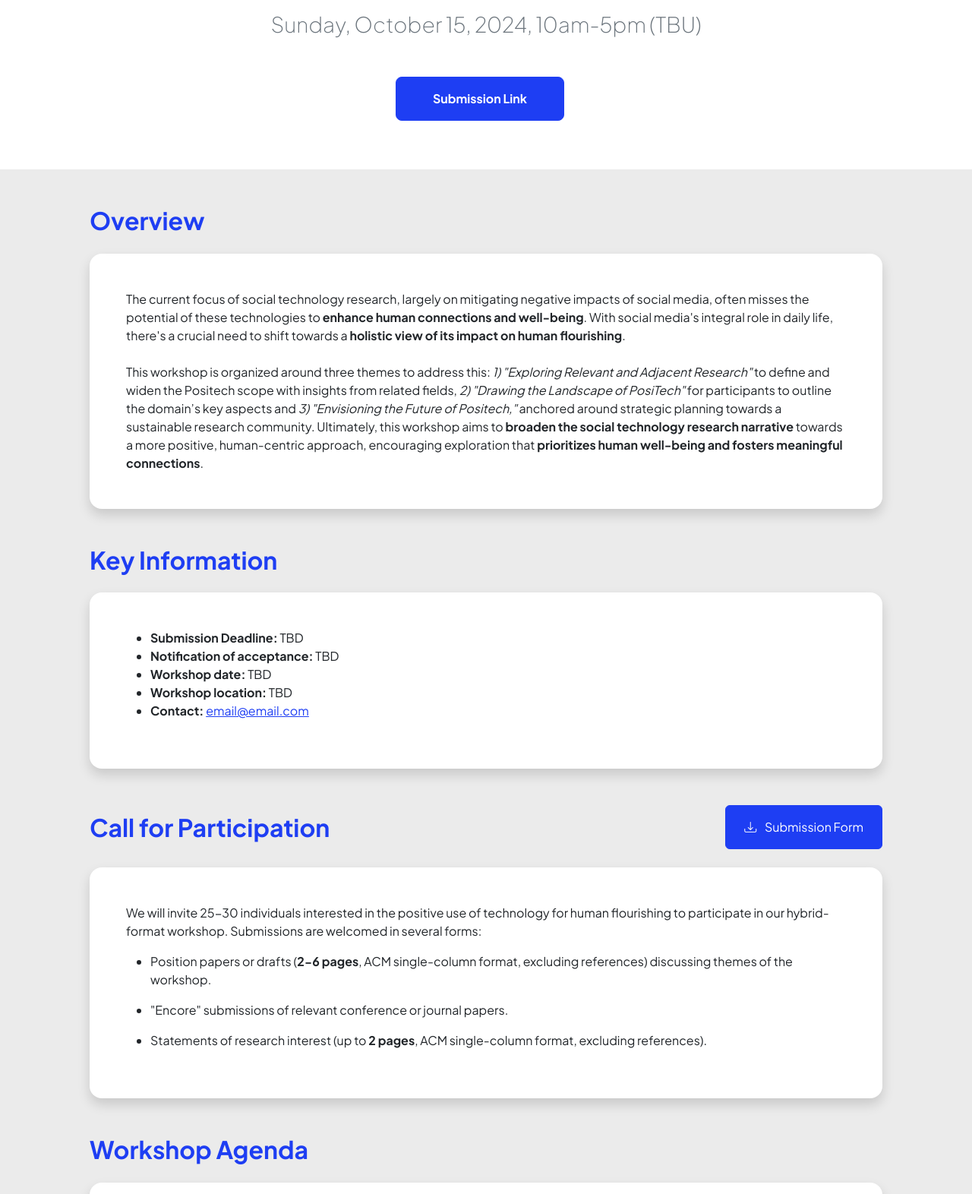
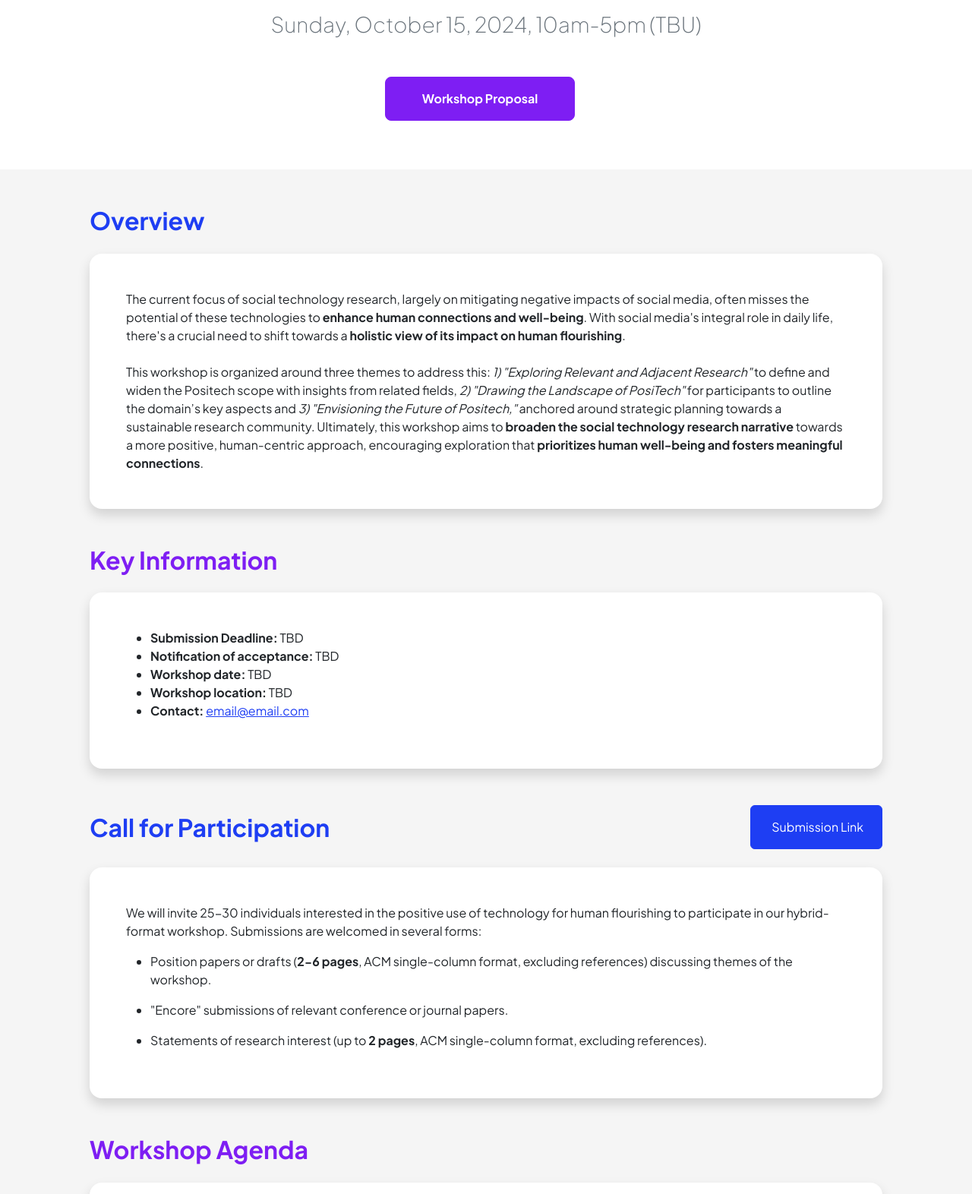
Before and after one commit to positech-cscw-2024/positech-cscw-2024.github.io, a plain HTML site: page index.html in a window 1280 px wide. Shown: the part 288-1860 px from the top of the page at 76% size. Drawn offline with nearby package versions, Linux system fonts and the light colour scheme.

Commit message:
modify colors

```diff
--- a/index.html
+++ b/index.html
@@ -42,7 +42,7 @@
                             <h1 class="display-5 fw-bolder mb-3"><span class="text-gradient d-inline">Positech: Technology “Beyond Fixes” and Towards Human Flourishing</span></h1>
                             <div class="fs-3 fw-light text-muted mb-5">Sunday, October 15, 2024, 10am-5pm (TBU)</div>
                             <div class="d-grid gap-3 d-sm-flex justify-content-sm-center mb-3">
-                                <a class="btn btn-primary btn-lg px-5 py-3 me-sm-3 fs-6 fw-bolder" href="#">Submission Link</a>
+                                <a class="btn btn-secondary btn-lg px-5 py-3 me-sm-3 fs-6 fw-bolder" href="#">Workshop Proposal</a>
                             </div>
                         </div>
                     </div>
@@ -81,7 +81,7 @@
                     <!-- Key Info Section-->
                     <section id="key-info">
                         <div class="d-flex align-items-center justify-content-between mb-4">
-                            <h2 class="text-primary fw-bolder mb-0">Key Information</h2>
+                            <h2 class="text-secondary fw-bolder mb-0">Key Information</h2>
                         </div>
                         <div class="card shadow border-0 rounded-4 mb-5">
                             <div class="card-body p-5">
@@ -107,8 +107,8 @@
                         <div class="d-flex align-items-center justify-content-between mb-4">
                             <h2 class="text-primary fw-bolder mb-0">Call for Participation</h2>
                             <a class="btn btn-primary px-4 py-3" href="#!">
-                                <div class="d-inline-block bi bi-download me-2"></div>
-                                Submission Form
+                                <div class="d-inline-block bi"></div>
+                                Submission Link
                             </a>
                         </div>
                         <div class="card shadow border-0 rounded-4 mb-5">
@@ -139,7 +139,7 @@
                     <!-- Agenda Section-->
                     <section id="agenda">
                         <div class="d-flex align-items-center justify-content-between mb-4">
-                            <h2 class="text-primary fw-bolder mb-0">Workshop Agenda</h2>
+                            <h2 class="text-secondary fw-bolder mb-0">Workshop Agenda</h2>
                         </div>
                         <div class="card shadow border-0 rounded-4 mb-5">
                             <div class="card-body p-5">
```
Also changed, not shown: css/styles.css.
